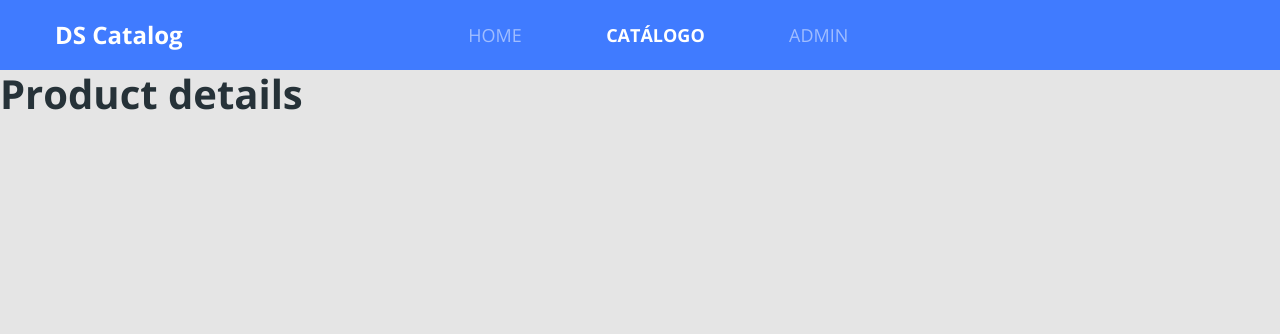
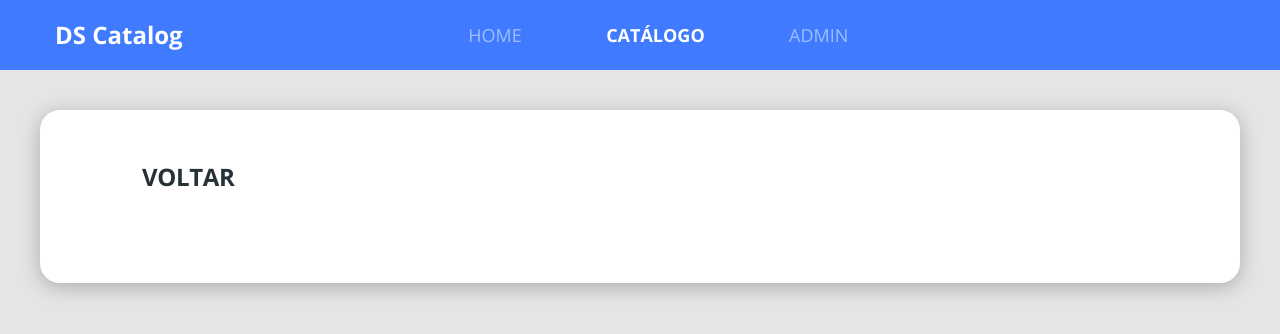
Before and after one commit to lourivalnt/dscatalog-bootcamp, a React (Create React App) app in the folder front-web/: page /products/1 in a window 1280 px wide. Shown: the top 334 px of the page. Built offline with nearby package versions, Linux system fonts and the light colour scheme.

Commit message:
Starting Product Details Layout

```diff
--- a/front-web/src/core/components/ButtonIcon/styles.scss
+++ b/front-web/src/core/components/ButtonIcon/styles.scss
@@ -1,14 +1,18 @@
 .btn-icon {
+
   height: 70px;
   width: 380px;
+  margin-left: 100px;
   border-radius: 10px 0 0 10px;
+  text-transform: uppercase;
 }
 
-.btn-icon-content {
-  background: #33569b;
+.btn-icon-content{
+  background-color: #33579c;
   width: 70px;
-  border-radius: 0 10px 10px 0;
+  border-radius: 0px 10px 10px 0px;
   display: flex;
   align-items: center;
   justify-content: center;
+  color: white;
 }
--- a/front-web/src/pages/Catalog/components/ProductDetails/index.tsx
+++ b/front-web/src/pages/Catalog/components/ProductDetails/index.tsx
@@ -1,6 +1,7 @@
 import React from 'react';
-import { useParams } from 'react-router-dom';
+import { useParams, Link } from 'react-router-dom';
 import './styles.scss'
+import { ReactComponent as ArrowIcon } from '../../../../core/assets/images/arrow.svg'
 
 type ParamsType = {
     productId: string;
@@ -14,7 +15,12 @@
 
     return (
         <div className="product-details-container">
-            <h1>Product details</h1>
+            <div className="card-base border-radius-20 product-details">
+            <Link to="/products" className="product-details-goback">
+            <ArrowIcon className="icon-goback"/>
+            <h1 className="text-goback">VOLTAR</h1>
+            </Link>
+            </div>
         </div>
     );
 };
--- a/front-web/src/pages/Catalog/components/ProductDetails/styles.scss
+++ b/front-web/src/pages/Catalog/components/ProductDetails/styles.scss
@@ -0,0 +1,30 @@
+.product-details-container{
+    margin-top: 40px;
+    padding-left: 40px;
+    padding-right: 40px;
+}
+
+.product-details{
+    padding: 50px 60px 90px 60px;
+
+}
+
+.icon-goback{
+    color: #407BFF;
+    transform: rotate(-180deg);
+    margin-right: 30px;
+}
+.product-details-goback{
+    display: flex;
+    align-items: center;
+
+}
+
+.text-goback{
+    font-size: 24px;
+    line-height: 33px;
+    letter-spacing: -0.015em;
+    color: #263238;
+    text-transform: uppercase;
+
+}
```
